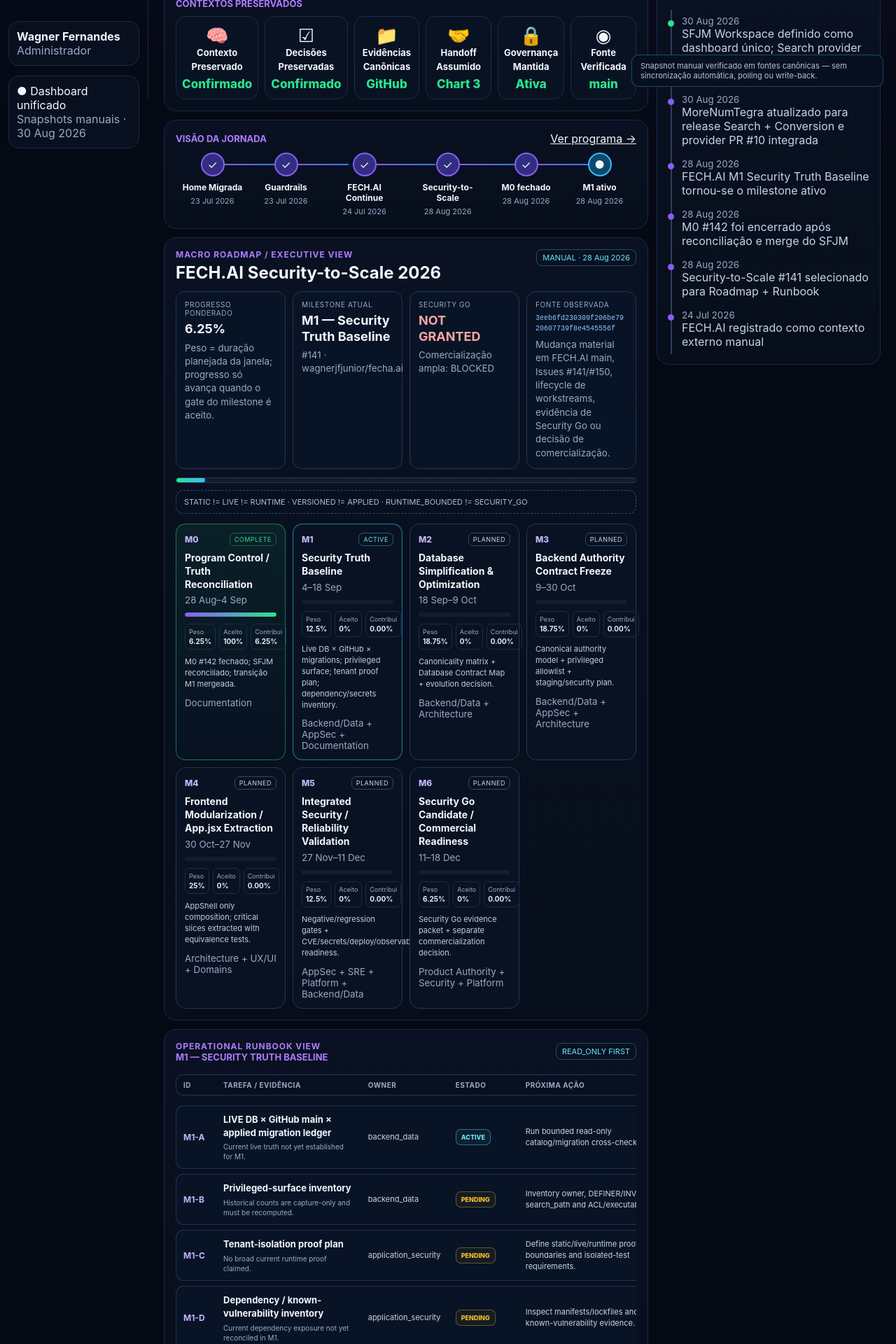
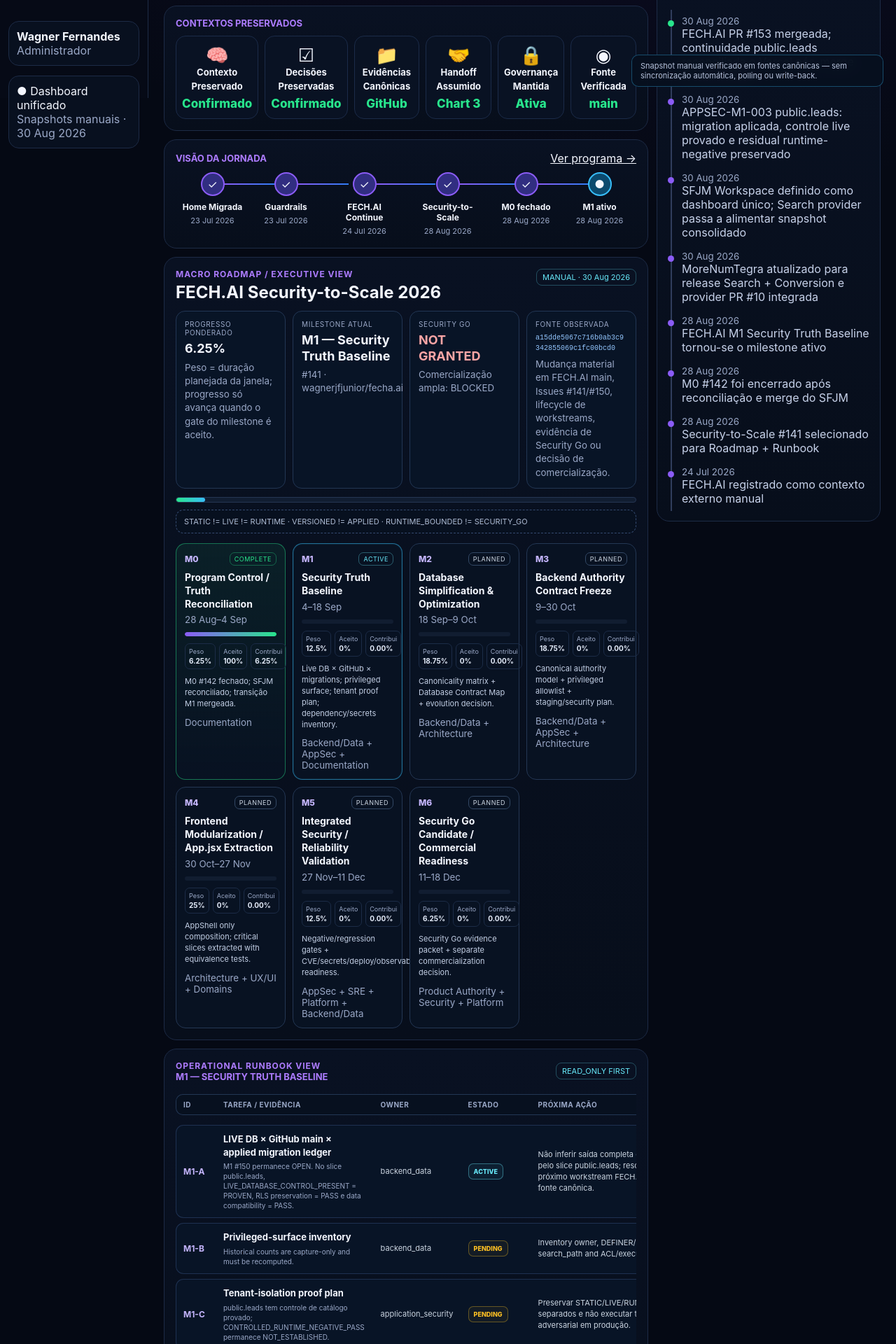
Before and after one commit to wagnerjfjunior/sfjm-workspace, a Next.js app: page / in a window 1280 px wide. Shown: the part 660-2580 px from the top of the page at 70% size. Built offline with nearby package versions, Linux system fonts and the light colour scheme.

Commit message:
feat(dashboard): refresh FECH.AI public.leads snapshot

```diff
--- a/data/workspace-demo.ts
+++ b/data/workspace-demo.ts
@@ -95,7 +95,7 @@
     { label: "Handoff", value: "Assumido" },
     { label: "Conversa atual", value: "Chart 3" },
     { label: "Milestone", value: "M1 ativo" },
-    { label: "Próxima ação", value: "M1-A read-only" },
+    { label: "Próxima ação", value: "Selecionar próximo workstream FECH.AI" },
     { label: "Security Go", value: "Não concedido" }
   ] satisfies StatusCheck[],
 
@@ -103,21 +103,20 @@
     {
       name: "FECH.AI",
       kind: "Projeto externo",
-      continuityState: "M0 fechado · M1 Security Truth Baseline ativo",
-      nextSafeAction: "Executar M1-A READ_ONLY: LIVE DB × GitHub main × migration ledger e inventário atual de superfícies privilegiadas.",
+      continuityState: "M1 ativo · APPSEC-M1-003 public.leads concluído no nível implementação/catálogo",
+      nextSafeAction: "Selecionar exatamente um próximo workstream material no FECH.AI; não reabrir public.leads sem evento material.",
       blockers: [
         "Security Go não concedido",
         "Comercialização ampla paga bloqueada",
-        "F1-02 final acceptance bloqueado",
-        "WDP increase depende de governança",
-        "M1 live database truth ainda não estabelecida",
-        "#139 permanece workstream ativo e exige revalidação live antes de lifecycle",
-        "#140 config estática não prova Action/Builder runtime"
+        "CONTROLLED_RUNTIME_NEGATIVE_PASS = NOT_ESTABLISHED para public.leads",
+        "MIGRATION_LEDGER_PROVENANCE = NON_BLOCKING_PROVENANCE_RESIDUAL",
+        "M1 #150 permanece OPEN",
+        "#139 e #140 permanecem workstreams separados até revalidação live"
       ],
       repository: "wagnerjfjunior/fecha.ai",
-      observedSha: "3eeb6fd230309f206be7920607739f8e4545556f",
-      observedAt: "28 Aug 2026",
-      verification: "Snapshot manual · FECH.AI continua sendo a autoridade"
+      observedSha: "a15dde5067c716b0ab3c9342855069c1fc00bcd0",
+      observedAt: "30 Aug 2026",
+      verification: "Snapshot manual · PR #152 merged/applied · PR #153 merged · Vercel success"
     },
     {
       name: "MoreNumTegra",
@@ -172,8 +171,8 @@
   fechaiProgram: {
     name: "FECH.AI Security-to-Scale 2026",
     repository: "wagnerjfjunior/fecha.ai",
-    observedSha: "3eeb6fd230309f206be7920607739f8e4545556f",
-    observedAt: "28 Aug 2026",
+    observedSha: "a15dde5067c716b0ab3c9342855069c1fc00bcd0",
+    observedAt: "30 Aug 2026",
     programIssue: "#141",
     currentMilestone: "M1 — Security Truth Baseline",
     securityGo: "NOT GRANTED",
@@ -259,8 +258,8 @@
         task: "LIVE DB × GitHub main × applied migration ledger",
         owner: "backend_data",
         state: "ACTIVE",
-        evidence: "Current live truth not yet established for M1.",
-        nextAction: "Run bounded read-only catalog/migration cross-check."
+        evidence: "M1 #150 permanece OPEN. No slice public.leads, LIVE_DATABASE_CONTROL_PRESENT = PROVEN, RLS preservation = PASS e data compatibility = PASS.",
+        nextAction: "Não inferir saída completa do M1-A pelo slice public.leads; resolver o próximo workstream FECH.AI pela fonte canônica."
       },
       {
         id: "M1-B",
@@ -275,8 +274,8 @@
         task: "Tenant-isolation proof plan",
         owner: "application_security",
         state: "PENDING",
-        evidence: "No broad current runtime proof claimed.",
-        nextAction: "Define static/live/runtime proof boundaries and isolated-test requirements."
+        evidence: "public.leads tem controle de catálogo provado; CONTROLLED_RUNTIME_NEGATIVE_PASS permanece NOT_ESTABLISHED.",
+        nextAction: "Preservar STATIC/LIVE/RUNTIME separados e não executar teste adversarial em produção."
       },
       {
         id: "M1-D",
@@ -326,13 +325,13 @@
   currentState: [
     { label: "Estado de continuidade", value: "M1 ativo" },
     { label: "Conversa ativa", value: "Workspace — Chart 3" },
-    { label: "FECH.AI", value: "M0 fechado · M1 ativo" },
+    { label: "FECH.AI", value: "M1 ativo · public.leads concluído" },
     { label: "Search / SEO", value: "Consolidado no Workspace" },
     { label: "Fonte canônica", value: "GitHub / main" }
   ] satisfies SourceRow[],
 
   sources: [
-    { label: "FECH.AI main", value: "3eeb6fd2…", badge: true },
+    { label: "FECH.AI main", value: "a15dde50…", badge: true },
     { label: "Program issue", value: "#141", badge: true },
     { label: "M1 issue", value: "#150", badge: true },
     { label: "MoreNumTegra", value: "5befb0ef…", badge: true },
@@ -341,6 +340,8 @@
   ] satisfies SourceRow[],
 
   timeline: [
+    { date: "30 Aug 2026", text: "FECH.AI PR #153 mergeada; continuidade public.leads reconciliada e Vercel pós-merge em SUCCESS" },
+    { date: "30 Aug 2026", text: "APPSEC-M1-003 public.leads: migration aplicada, controle live provado e residual runtime-negative preservado" },
     { date: "30 Aug 2026", text: "SFJM Workspace definido como dashboard único; Search provider passa a alimentar snapshot consolidado" },
     { date: "30 Aug 2026", text: "MoreNumTegra atualizado para release Search + Conversion e provider PR #10 integrada" },
     { date: "28 Aug 2026", text: "FECH.AI M1 Security Truth Baseline tornou-se o milestone ativo" },
```
